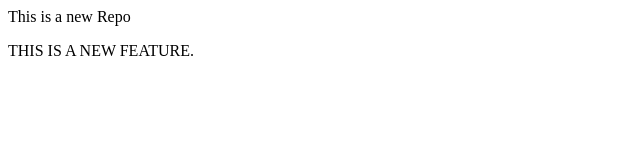
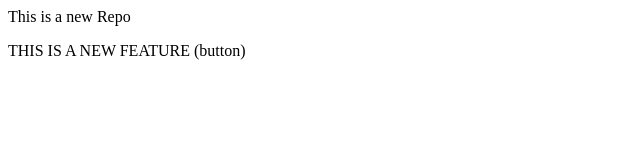
Before and after one commit to Trisha180/localrepo, a plain HTML site: page index.html in a window 1280 px wide. Shown: the full height of the page, 0-640 px from the left. Drawn offline with Linux system fonts and the light colour scheme.

```diff
--- a/index.html
+++ b/index.html
@@ -1,2 +1,2 @@
 <p>This is a new Repo</p>
-<p>THIS IS A NEW FEATURE.</p>
+<p>THIS IS A NEW FEATURE (button)</p>
```
